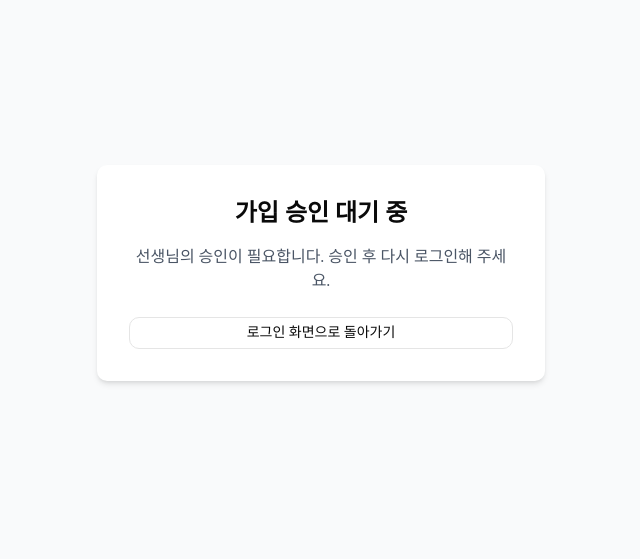
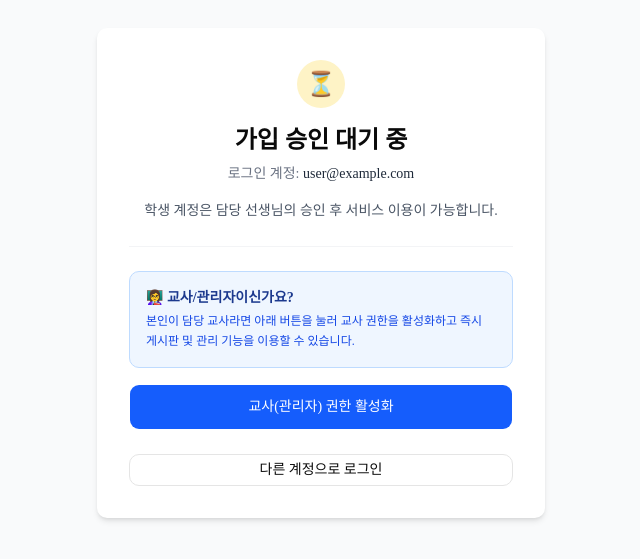
Before and after one commit to seven97513-coder/Math-QnA, a Next.js app: page /pending in a window 1280 px wide. Shown: the part 127-686 px from the top of the page, without its empty margins (319-959 px from the left). Built offline with nearby package versions, Linux system fonts and the light colour scheme; no server answers; the database is empty; sample sign-in values are in the browser's storage.

Commit message:
feat: enable teacher self-registration on pending page and fallback role checking

```diff
--- a/app/(auth)/login/page.tsx
+++ b/app/(auth)/login/page.tsx
@@ -21,8 +21,10 @@ export default function LoginPage() {
 
       const result = await signInWithPopup(auth, provider);
       const user = result.user;
+      if (user) {
+        const idTokenResult = await user.getIdTokenResult(true);
+        let role = idTokenResult.claims.role as string | undefined;
 
-      if (user) {
         try {
           const userDocRef = doc(db, 'users', user.uid);
           const userSnap = await getDoc(userDocRef);
@@ -35,18 +37,14 @@ export default function LoginPage() {
               role: 'pending',
               createdAt: serverTimestamp(),
             });
+          } else {
+            role = role || userSnap.data()?.role;
           }
         } catch (dbErr) {
           console.warn('User doc sync error:', dbErr);
         }
 
-        // Force token refresh to get custom claims (role)
-        const idTokenResult = await user.getIdTokenResult(true);
-        const role = idTokenResult.claims.role;
-
-        if (role === 'teacher') {
-          router.push('/teacher');
-        } else if (role === 'student') {
+        if (role === 'teacher' || role === 'student') {
           router.push('/board/algebra');
         } else {
           router.push('/pending');
--- a/app/pending/page.tsx
+++ b/app/pending/page.tsx
@@ -1,19 +1,124 @@
+'use client';
+
+import { useState, useEffect } from 'react';
+import { auth, db } from '@/lib/firebase/client';
+import { doc, getDoc, setDoc, serverTimestamp } from 'firebase/firestore';
+import { onAuthStateChanged, signOut, User } from 'firebase/auth';
+import { useRouter } from 'next/navigation';
 import { Button } from '@/components/ui/button';
-import Link from 'next/link';
 
 export default function PendingPage() {
+  const router = useRouter();
+  const [user, setUser] = useState<User | null>(null);
+  const [loading, setLoading] = useState(true);
+  const [updating, setUpdating] = useState(false);
+  const [role, setRole] = useState<string | null>(null);
+
+  useEffect(() => {
+    const unsubscribe = onAuthStateChanged(auth, async (currentUser) => {
+      if (!currentUser) {
+        router.push('/login');
+        return;
+      }
+      setUser(currentUser);
+
+      try {
+        const userDoc = await getDoc(doc(db, 'users', currentUser.uid));
+        if (userDoc.exists()) {
+          const currentRole = userDoc.data()?.role;
+          setRole(currentRole);
+          if (currentRole === 'teacher' || currentRole === 'student') {
+            router.push('/board/algebra');
+            return;
+          }
+        }
+      } catch (err) {
+        console.error('Error fetching user doc:', err);
+      } finally {
+        setLoading(false);
+      }
+    });
+
+    return () => unsubscribe();
+  }, [router]);
+
+  const handleRegisterAsTeacher = async () => {
+    if (!user) return;
+    try {
+      setUpdating(true);
+      const userRef = doc(db, 'users', user.uid);
+      await setDoc(
+        userRef,
+        {
+          uid: user.uid,
+          email: user.email,
+          name: user.displayName || '선생님',
+          role: 'teacher',
+          updatedAt: serverTimestamp(),
+        },
+        { merge: true }
+      );
+
+      alert('교사 권한이 성공적으로 설정되었습니다! 질문 게시판으로 이동합니다.');
+      router.push('/board/algebra');
+    } catch (err: any) {
+      console.error('Failed to set teacher role:', err);
+      alert(`교사 권한 설정 실패: ${err.message || '오류가 발생했습니다.'}`);
+    } finally {
+      setUpdating(false);
+    }
+  };
+
+  const handleLogout = async () => {
+    await signOut(auth);
+    router.push('/login');
+  };
+
+  if (loading) {
+    return (
+      <div className="flex min-h-screen items-center justify-center bg-gray-50 p-4">
+        <p className="text-gray-500">사용자 확인 중...</p>
+      </div>
+    );
+  }
+
   return (
     <div className="flex flex-col items-center justify-center min-h-screen bg-gray-50 p-4 text-center">
       <div className="max-w-md w-full bg-white rounded-lg shadow-md p-8">
-        <h1 className="text-2xl font-bold mb-4">가입 승인 대기 중</h1>
-        <p className="text-gray-600 mb-6">
-          선생님의 승인이 필요합니다. 승인 후 다시 로그인해 주세요.
+        <div className="w-12 h-12 bg-amber-100 text-amber-600 rounded-full flex items-center justify-center mx-auto mb-4 text-2xl font-bold">
+          ⏳
+        </div>
+        <h1 className="text-2xl font-bold mb-2">가입 승인 대기 중</h1>
+        <p className="text-sm text-gray-500 mb-4">
+          로그인 계정: <span className="font-medium text-gray-800">{user?.email}</span>
         </p>
-        <Link href="/login">
-          <Button variant="outline" className="w-full">
-            로그인 화면으로 돌아가기
+
+        <p className="text-gray-600 text-sm mb-6 leading-relaxed">
+          학생 계정은 담당 선생님의 승인 후 서비스 이용이 가능합니다.
+        </p>
+
+        <div className="border-t border-gray-100 pt-6 mb-6">
+          <div className="bg-blue-50 border border-blue-200 rounded-lg p-4 text-left mb-4">
+            <p className="text-sm font-semibold text-blue-900 mb-1">👩‍🏫 교사/관리자이신가요?</p>
+            <p className="text-xs text-blue-700 leading-relaxed">
+              본인이 담당 교사라면 아래 버튼을 눌러 교사 권한을 활성화하고 즉시 게시판 및 관리 기능을 이용할 수 있습니다.
+            </p>
+          </div>
+
+          <Button
+            onClick={handleRegisterAsTeacher}
+            disabled={updating}
+            className="w-full bg-blue-600 hover:bg-blue-700 text-white font-medium py-3 h-auto"
+          >
+            {updating ? '교사 권한 등록 중...' : '교사(관리자) 권한 활성화'}
           </Button>
-        </Link>
+        </div>
+
+        <div className="flex flex-col gap-2">
+          <Button variant="outline" onClick={handleLogout} className="w-full">
+            다른 계정으로 로그인
+          </Button>
+        </div>
       </div>
     </div>
   );
--- a/lib/firebase/admin.ts
+++ b/lib/firebase/admin.ts
@@ -1,37 +1,52 @@
 import { cert, getApps, initializeApp, type App } from 'firebase-admin/app';
-import { getAuth } from 'firebase-admin/auth';
-import { getFirestore } from 'firebase-admin/firestore';
-import { getStorage } from 'firebase-admin/storage';
+import { getAuth, type Auth } from 'firebase-admin/auth';
+import { getFirestore, type Firestore } from 'firebase-admin/firestore';
+import { getStorage, type Storage } from 'firebase-admin/storage';
 
-// firebase-admin v14는 네임스페이스 API(admin.apps / admin.auth())를 제공하지 않는다.
-// 서비스별 모듈 진입점만 사용한다.
+function getAdminApp(): App {
+  if (getApps().length > 0) {
+    return getApps()[0];
+  }
 
-function createApp(): App {
   const serviceAccountString = process.env.FIREBASE_SERVICE_ACCOUNT;
   if (!serviceAccountString) {
-    // 여기서 던지지 않으면 인증 없는 Admin 클라이언트가 만들어져
-    // 실패 지점이 요청 처리 한복판으로 밀린다. 부팅 시점에 드러나게 둔다.
     throw new Error('FIREBASE_SERVICE_ACCOUNT is not set');
   }
 
-  // Google이 내려주는 키 파일은 snake_case, cert()의 타입은 camelCase다. 명시적으로 옮긴다.
   const json = JSON.parse(serviceAccountString) as Record<string, string>;
   const serviceAccount = {
     projectId: json.project_id,
     clientEmail: json.client_email,
-    privateKey: json.private_key,
+    privateKey: json.private_key?.replace(/\\n/g, '\n'),
   };
 
   return initializeApp({
     credential: cert(serviceAccount),
-    // getStorage().bucket()은 기본 버킷 이름이 주입돼 있어야 동작한다 (FR-301 사진 판독).
     storageBucket:
       process.env.FIREBASE_STORAGE_BUCKET ?? `${serviceAccount.projectId}.firebasestorage.app`,
   });
 }
 
-const app = getApps()[0] ?? createApp();
+export const adminAuth = new Proxy({} as Auth, {
+  get(_, prop) {
+    const auth = getAuth(getAdminApp());
+    const val = (auth as any)[prop];
+    return typeof val === 'function' ? val.bind(auth) : val;
+  },
+});
 
-export const adminAuth = getAuth(app);
-export const adminDb = getFirestore(app);
-export const adminStorage = getStorage(app);
+export const adminDb = new Proxy({} as Firestore, {
+  get(_, prop) {
+    const db = getFirestore(getAdminApp());
+    const val = (db as any)[prop];
+    return typeof val === 'function' ? val.bind(db) : val;
+  },
+});
+
+export const adminStorage = new Proxy({} as Storage, {
+  get(_, prop) {
+    const storage = getStorage(getAdminApp());
+    const val = (storage as any)[prop];
+    return typeof val === 'function' ? val.bind(storage) : val;
+  },
+});
```
Also changed, not shown: 2 other files (tests, documents, lock files or other folders).
